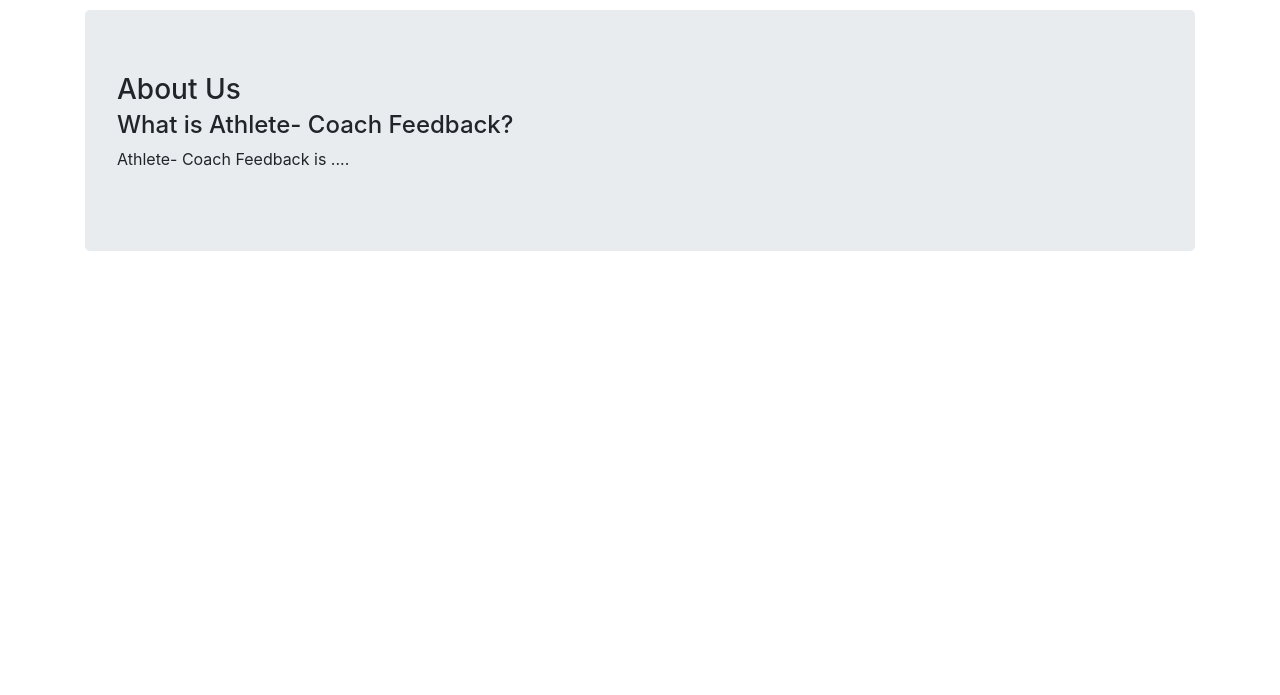
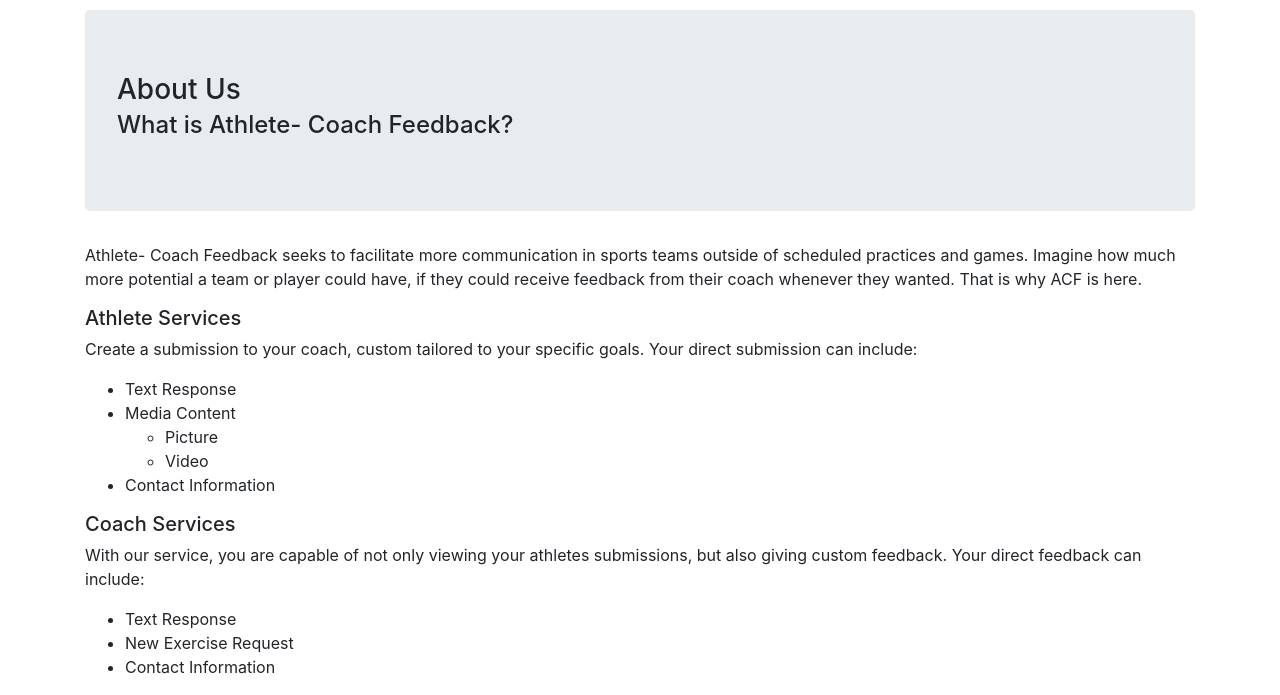
Before and after one commit to barrettd1/2017ACF, a website: page jquery-mockup/aboutus.html in a window 1280 px wide. Shown: the part 121-816 px from the top of the page. Drawn offline with Linux system fonts and the light colour scheme.

Commit message:
added Documents

```diff
--- a/jquery-mockup/aboutus.html
+++ b/jquery-mockup/aboutus.html
@@ -15,8 +15,41 @@
             <div class ="jumbotron">
                 <h3>About Us</h3>
                 <h4>What is Athlete- Coach Feedback?</h4>
-                <p>Athlete- Coach Feedback is .... </p>
             </div>
+        </div>
+
+        <div class = "container">
+            <p>
+                Athlete- Coach Feedback seeks to facilitate more  communication
+                in sports teams outside of scheduled practices and games. Imagine how much
+                more potential a team or player could have, if they could receive feedback
+                from their coach whenever they wanted. That is why ACF is here.
+            </p>
+            <h5>Athlete Services</h5>
+            <p>
+                Create a submission to your coach, custom tailored to your specific goals.
+                Your direct submission can include:
+                <ul>
+                    <li>Text Response</li>
+                    <li>Media Content</li>
+                        <ul>
+                            <li>Picture</li>
+                            <li>Video</li>
+                        </ul>
+                    <Li>Contact Information</Li>
+                </ul>
+            </p>
+            <h5>Coach Services</h5>
+            <p>
+                With our service, you are capable of not only viewing your athletes submissions,
+                but also giving custom feedback.
+                Your direct feedback can include:
+                <ul>
+                    <li>Text Response</li>
+                    <li>New Exercise Request</li>
+                    <li>Contact Information</li>
+                </ul>
+            </p>
         </div>
 
         <script>
```
Also changed, not shown: jquery-mockup/index.html (+4 -3 lines), README.md, 5 other files.
